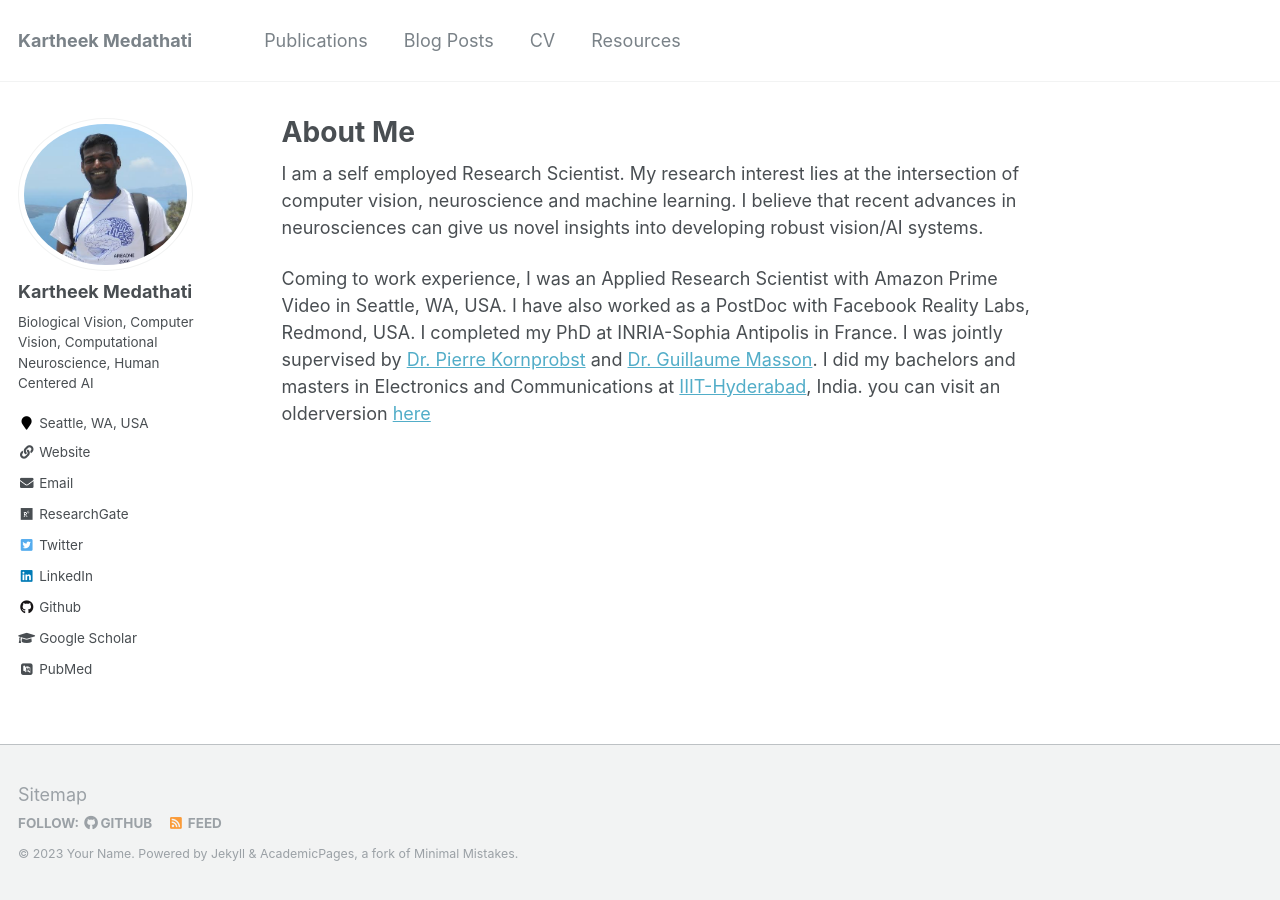
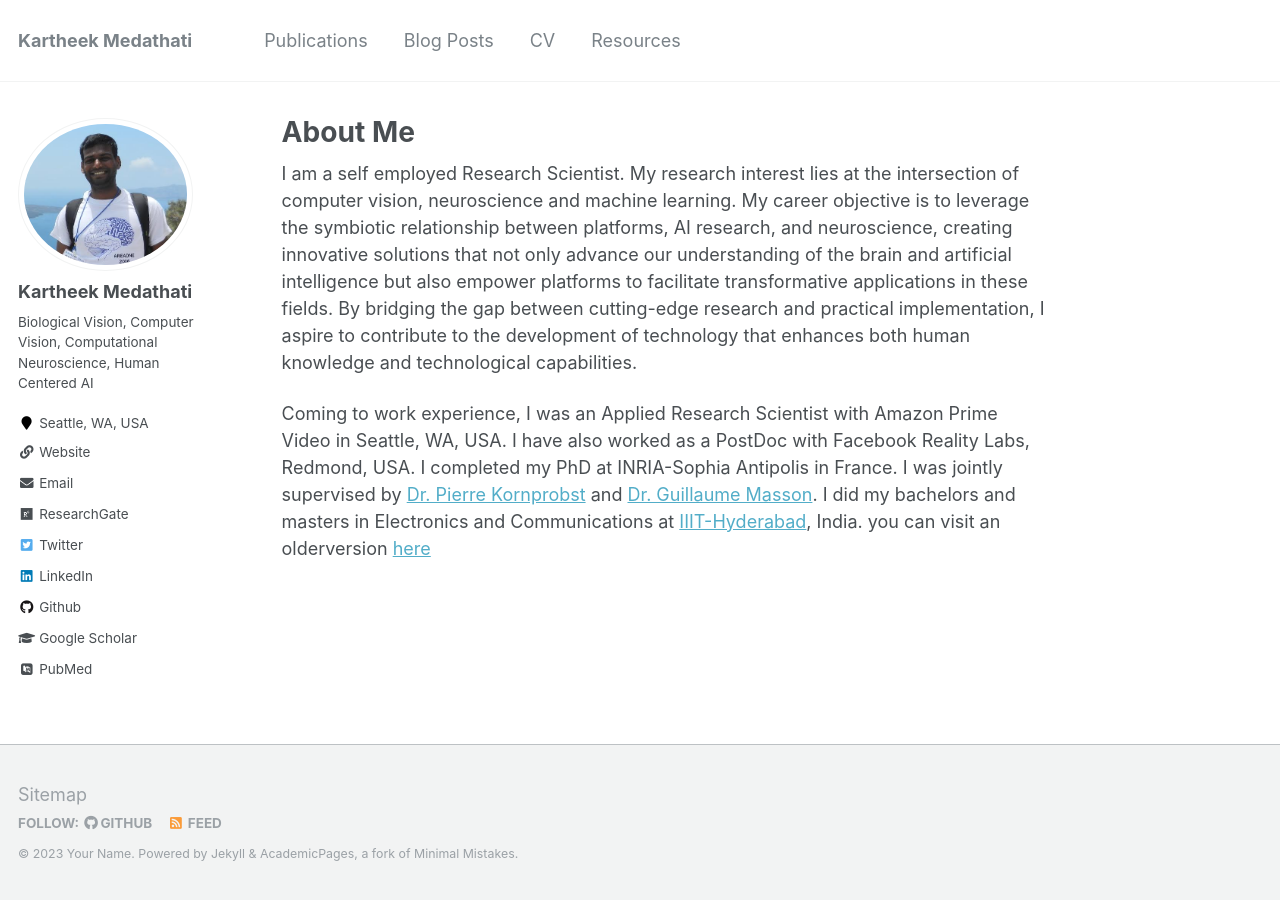
Before and after one commit to kartheekmedathati/kartheekmedathati.github.io, a Jekyll site: the page built from _pages/about.md, in a window 1280 px wide. Built offline with Jekyll 4.4.1, drawn with Linux system fonts in a browser that asks for light colours; some web fonts are replaced.

Commit message:
Updated About Me

```diff
--- a/_pages/about.md
+++ b/_pages/about.md
@@ -8,7 +8,7 @@ redirect_from:
   - /about.html
 ---
 
-I am a self employed Research Scientist. My research interest lies at the intersection of computer vision, neuroscience and machine learning. I believe that recent advances in neurosciences can give us novel insights into developing robust vision/AI systems.
+I am a self employed Research Scientist. My research interest lies at the intersection of computer vision, neuroscience and machine learning. My career objective is to leverage the symbiotic relationship between platforms, AI research, and neuroscience, creating innovative solutions that not only advance our understanding of the brain and artificial intelligence but also empower platforms to facilitate transformative applications in these fields. By bridging the gap between cutting-edge research and practical implementation, I aspire to contribute to the development of technology that enhances both human knowledge and technological capabilities.
 
 Coming to work experience, I was an Applied Research Scientist with Amazon Prime Video in Seattle, WA, USA. I have also worked as a PostDoc with Facebook Reality Labs, Redmond, USA. I completed my PhD at INRIA-Sophia Antipolis in France. I was jointly supervised by [Dr. Pierre Kornprobst](https://team.inria.fr/biovision/pierre-kornprobst/) and [Dr. Guillaume Masson](http://www.int.univ-amu.fr/MASSON-Guillaume). I did my bachelors and masters in Electronics and Communications at [IIIT-Hyderabad](https://www.iiit.ac.in/), India.
 you can visit an olderversion [here](http://www-sop.inria.fr/members/Kartheek.Medathati/)
```
